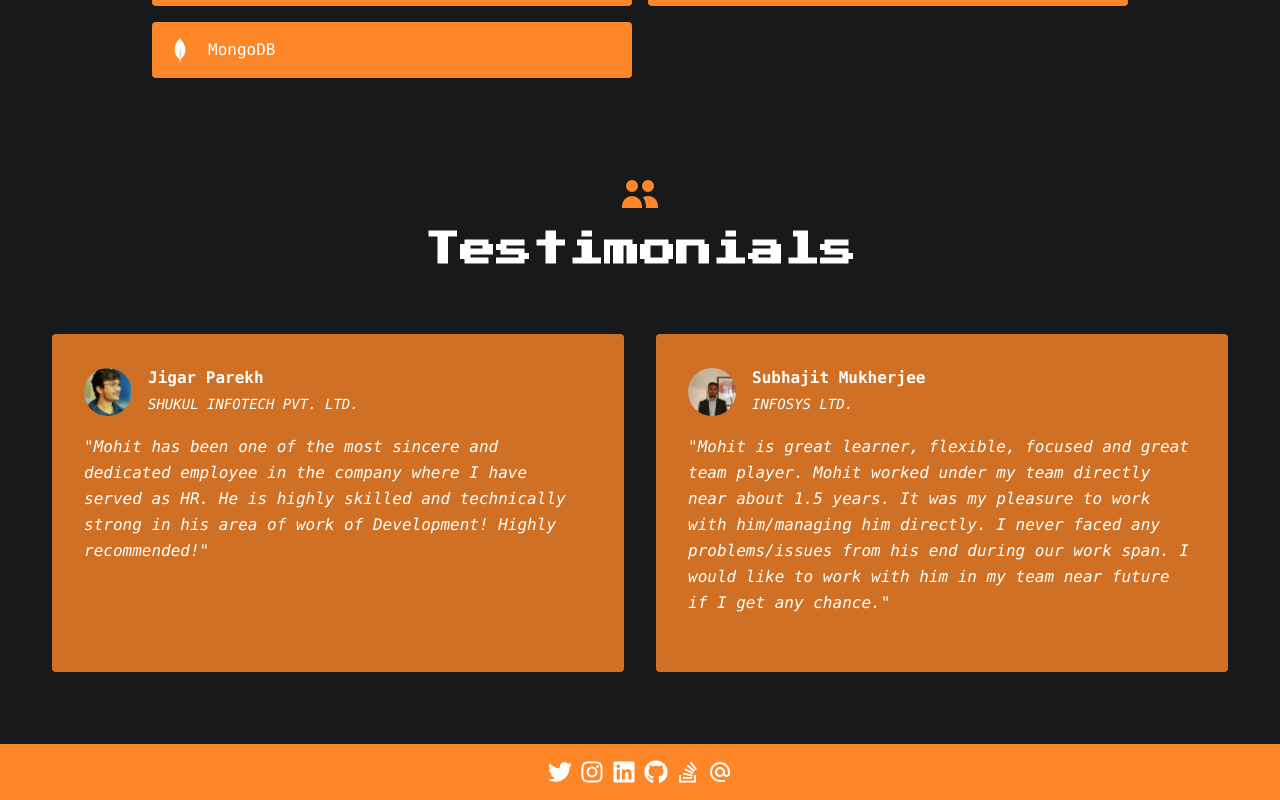
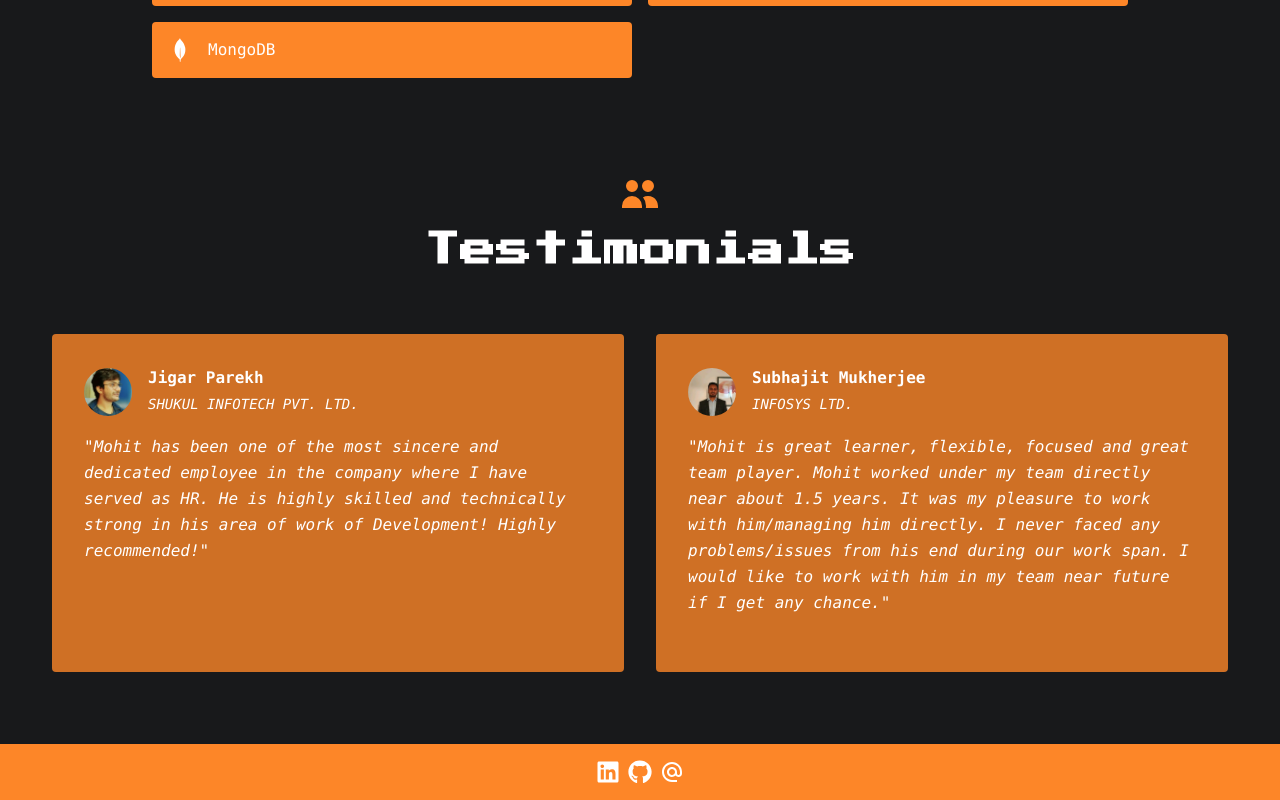
Before and after one commit to mxhit/my-portfolio, a React (Create React App) app: page / in a window 1280 px wide. Shown: the part 1102-1902 px from the top of the page. Built offline with nearby package versions, Linux system fonts and the light colour scheme.

Commit message:
Updated Footer

```diff
--- a/src/components/Footer.js
+++ b/src/components/Footer.js
@@ -1,27 +1,18 @@
 import React from "react";
-import { FaTwitter, FaInstagram, FaLinkedin, FaGithub, FaStackOverflow } from "react-icons/fa";
+import { FaLinkedin, FaGithub } from "react-icons/fa";
 import { MdAlternateEmail } from "react-icons/md"
 
 export default function Footer() {
-    return(
+    return (
         <footer className="bg-orange-accent">
             <div className="container mx-auto flex flex-row flex-nowrap gap-x-2 justify-center items-center py-4">
-                <a href="https://twitter.com/mxhit" target="_blank" rel="noopener noreferrer">
-                    <FaTwitter className="w-6 h-6 text-white" />
-                </a>
-                <a href="https://www.instagram.com/mxhit/" target="_blank" rel="noopener noreferrer">
-                    <FaInstagram className="w-6 h-6 text-white" />
-                </a>
                 <a href="https://www.linkedin.com/in/mxhit/" target="_blank" rel="noopener noreferrer">
                     <FaLinkedin className="w-6 h-6 text-white" />
                 </a>
                 <a href="https://github.com/mxhit" target="_blank" rel="noopener noreferrer">
                     <FaGithub className="w-6 h-6 text-white" />
                 </a>
-                <a href="https://stackoverflow.com/users/6817140/mohit-dodhia" target="_blank" rel="noopener noreferrer">
-                    <FaStackOverflow className="w-6 h-6 text-white" />
-                </a>
-                <a href="mailto:m.dodhia@outlook.com" target="_blank" rel="noopener noreferrer">
+                <a href="mailto:mohit@dodhia.in" target="_blank" rel="noopener noreferrer">
                     <MdAlternateEmail className="w-6 h-6 text-white" />
                 </a>
             </div>
```
